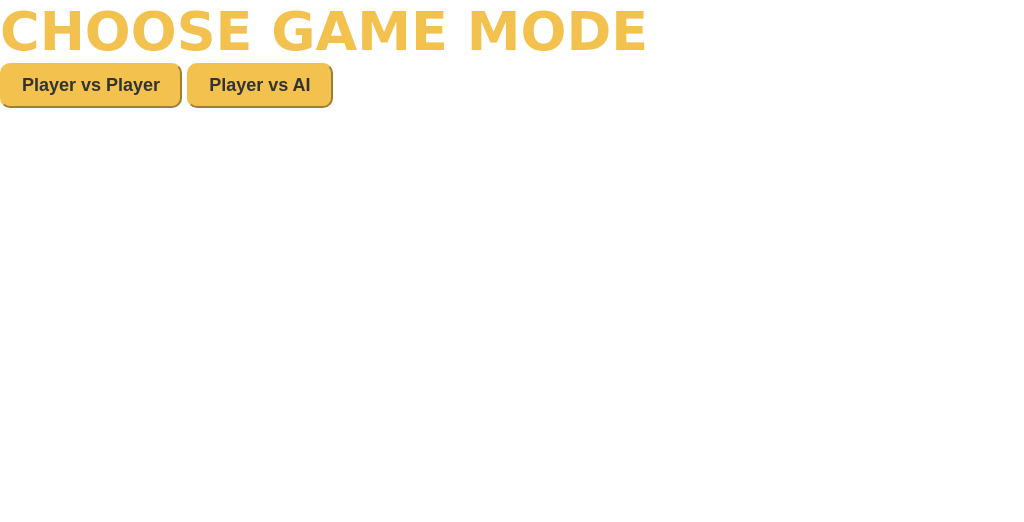
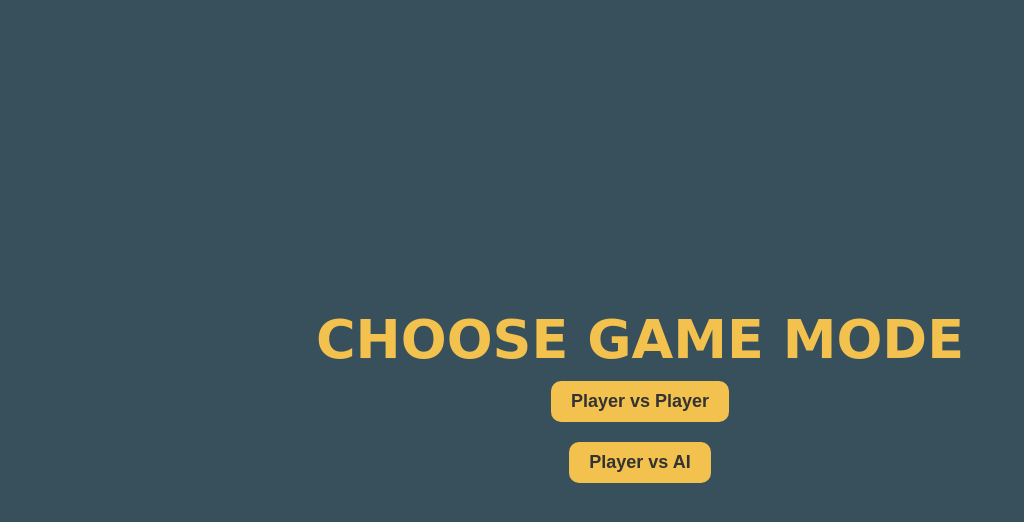
Before and after one commit to KapilBodkhe/PRODIGY_WD_03, a plain HTML site: page index.html in a window 1280 px wide. Shown: the whole page, without its empty margins (0-1024 px from the left). Drawn offline with Linux system fonts and the light colour scheme; a web font is replaced by a local one.

Commit message:
Update styles.css

```diff
--- a/styles.css
+++ b/styles.css
@@ -1,4 +1,4 @@
-*{
+* {
     padding: 0;
     margin: 0;
     box-sizing: border-box;
@@ -18,7 +18,7 @@ h1 {
     text-transform: uppercase;
 }
 
-.container {
+.selection-container, .container {
     padding: 40px;
     height: 100vh;
     display: flex;
@@ -34,6 +34,7 @@ h1 {
     flex-wrap: wrap;
     margin-top: 40px;
 }
+
 .box {
     height: 100px;
     width: 100px;
@@ -45,22 +46,27 @@ h1 {
     border-right: 2px solid;
     border-bottom: 2px solid;
 }
+
 .box:nth-child(3n) {
     border-right: none;
 }
+
 .box:nth-child(6) ~ .box {
     border-bottom: none;
 }
+
 button {
     padding: 10px 20px;
     border-radius: 10px;
     background-color: var(--orange);
     color: #333;
-    border-color: var(--orange);
+    border: none;
     font-size: 18px;
     transition: 200ms transform;
     font-weight: 600;
+    margin: 10px;
 }
+
 button:hover {
     cursor: pointer;
     transform: translateY(-2px);
```
